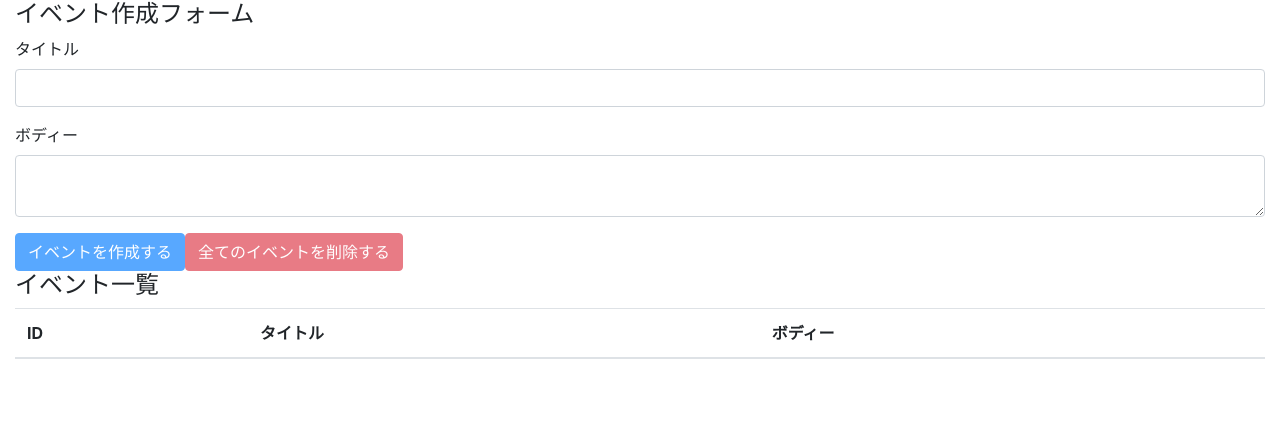
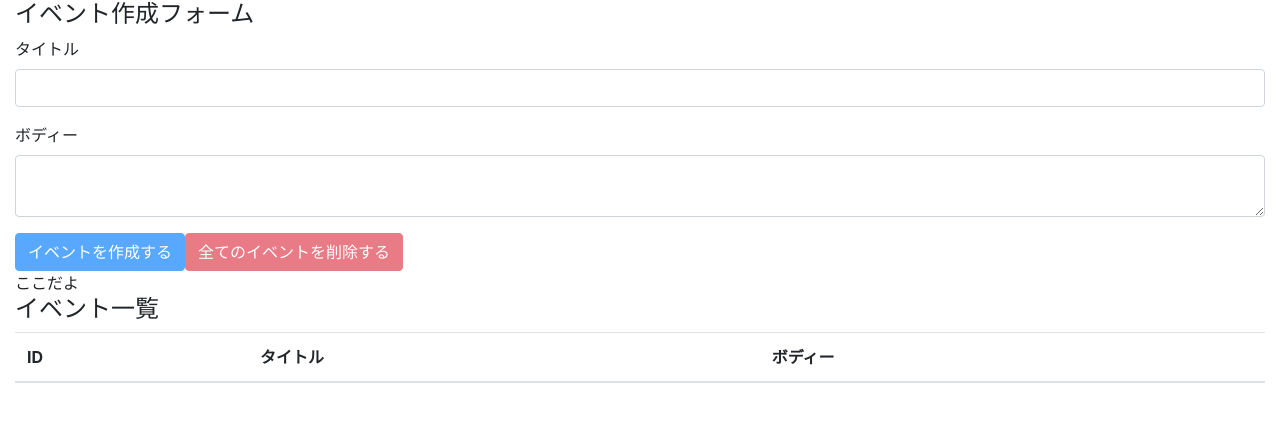
Before and after one commit to NeetOguma/react-hooks-101, a React (Create React App) app: page / in a window 1280 px wide. Shown: the top 422 px of the page. Built offline with nearby package versions, Linux system fonts and the light colour scheme.

Commit message:
setup-context-provider

```diff
--- a/src/components/App.js
+++ b/src/components/App.js
@@ -1,18 +1,23 @@
 import React, { useReducer } from "react";
 import "bootstrap/dist/css/bootstrap.min.css";
 
+import AppContext from "../contexts/AppContext";
 import reducer from "../reducers";
 import EventForm from "../components/EventForm";
 import Events from "./Events";
+
+console.log({ AppContext });
 
 const App = () => {
   const [state, dispatch] = useReducer(reducer, []);
 
   return (
-    <div className="container-fluid">
-      <EventForm state={state} dispatch={dispatch} />
-      <Events state={state} dispatch={dispatch} />
-    </div>
+    <AppContext.Provider value={"ここだよ"}>
+      <div className="container-fluid">
+        <EventForm state={state} dispatch={dispatch} />
+        <Events state={state} dispatch={dispatch} />
+      </div>
+    </AppContext.Provider>
   );
 };
 
--- a/src/components/Event.js
+++ b/src/components/Event.js
@@ -5,7 +5,7 @@
   const id = event.id;
   const handleClickDeleteButton = (e) => {
     const result = window.confirm(`(id=${id})本当に削除しますか？`);
-    if (result) dispatch({ type: "DELETE_EVENT", id });
+    if (result) dispatch({ type: DELETE_EVENT, id });
   };
   // 今の状態だと、event(ボタンを押すこと)が投稿しかできない。削除とは区別する必要がある
   // event.idでもいいが、元々あるものを使った方がいい
--- a/src/components/EventForm.js
+++ b/src/components/EventForm.js
@@ -21,7 +21,6 @@
     setTitle("");
     setBody(""); // stateのset〇〇に空文字を入れることで、投稿後リセットされるようになる
   };
-  console.log({ state });
 
   const deleteAllEvents = (e) => {
     // e.preventDefaultはボタンを押した際にレンダリング(submit)される初期設定をなくすもの
--- a/src/components/Events.js
+++ b/src/components/Events.js
@@ -1,9 +1,13 @@
-import React from "react";
+import React, { useContext } from "react";
 import Event from "./Event";
 
+import AppContext from "../contexts/AppContext";
+
 const Events = ({ state, dispatch }) => {
+  const value = useContext(AppContext);
   return (
     <>
+      <div>{value}</div>
       <h4>イベント一覧</h4>
       <table className="table table-hover">
         <thead>
```
